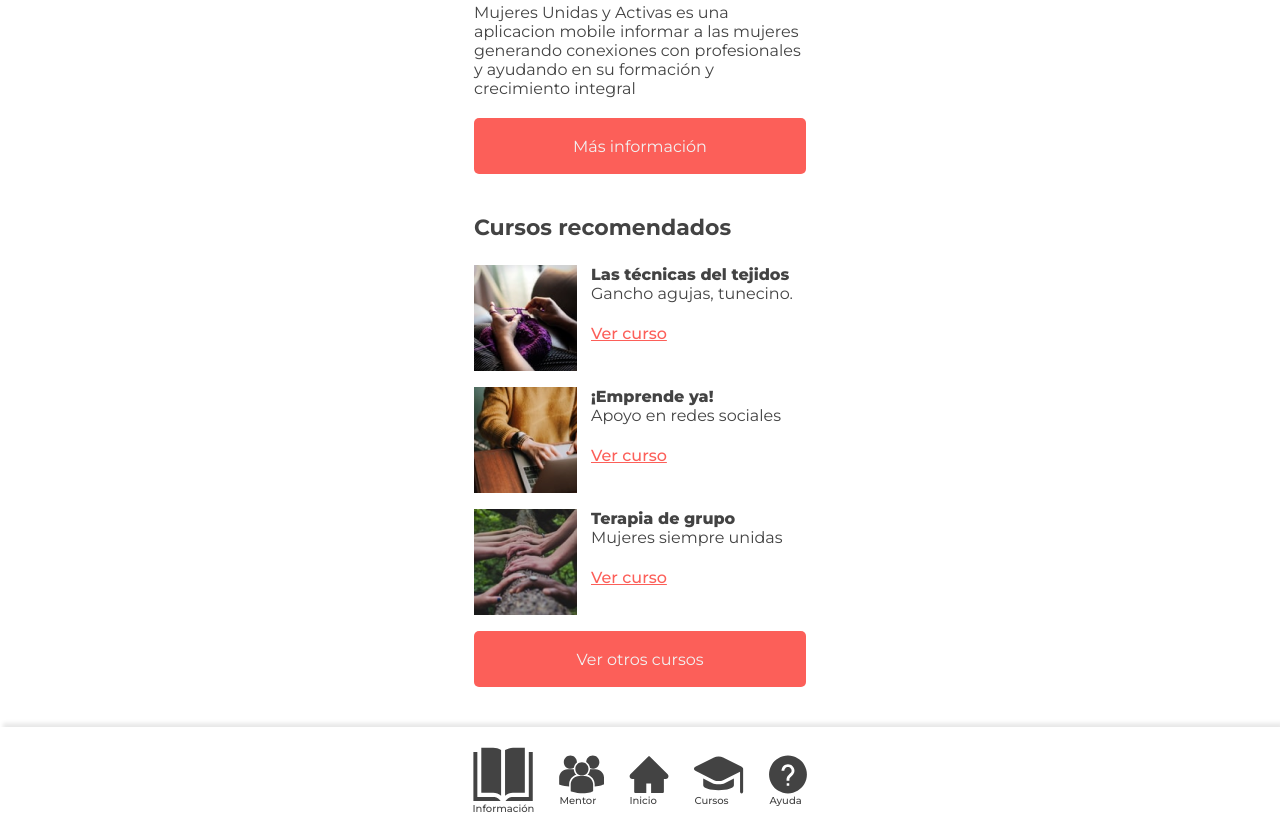
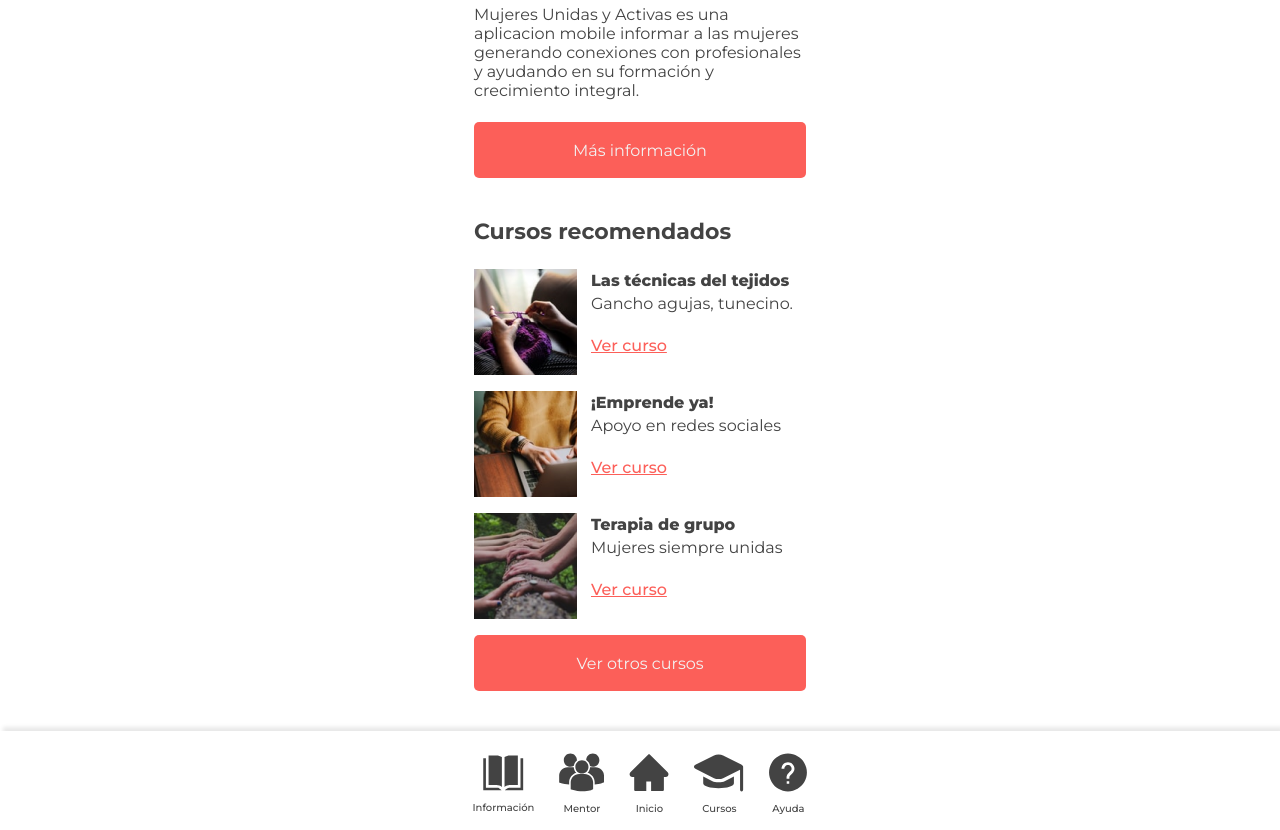
Before and after one commit to Kthcsk/HLD-Nightingale, a website with bundled scripts: page src/index.html in a window 1280 px wide. Shown: the part 348-1178 px from the top of the page. Built offline with nearby package versions, Linux system fonts and the light colour scheme.

Commit message:
fixed home style

```diff
--- a/src/style.css
+++ b/src/style.css
@@ -7,6 +7,10 @@
   font-family: 'Montserrat', sans-serif;
   color: #434343;
   margin: 0;
+}
+
+p {
+  padding: 2px 0;
 }
 
 .container {
@@ -194,6 +198,7 @@
 .text-icon {
   font-weight: 500;
   font-size: 10px;
+  margin-top: 8px;
 }
 
 /* End bottom-menu */
--- a/src/views/components/bottom-menu.js
+++ b/src/views/components/bottom-menu.js
@@ -3,23 +3,23 @@ export const viewBottomMenu = () => {
   const bottomMenuContainer = document.getElementById('bottom-menu-container');
   bottomMenuContainer.innerHTML = `
   <div class="bottom-menu row align-items" id="bottom-menu">
-    <div class="column">
+    <div class="align-items column">
       <img class="icon info" src="../src/assets/info.svg" alt="info">
       <p class="text-icon">Información</p>
     </div>
-    <div class="column">
+    <div class="align-items column">
       <img class="icon mentor" src="../src/assets/mentor.svg" alt="mentor">
       <p class="text-icon">Mentor</p>
     </div>
-    <div class="column">
+    <div class="align-items column">
       <img class="icon home" src="../src/assets/home.svg" alt="home">
       <p class="text-icon">Inicio</p>
     </div>
-    <div class="column">
+    <div class="align-items column">
       <img class="icon courses" src="../src/assets/courses.svg" alt="courses">
       <p class="text-icon">Cursos</p>
     </div>
-    <div class="column">
+    <div class="align-items column">
       <img class="icon question" src="../src/assets/question.svg" alt="question">
       <p class="text-icon">Ayuda</p>
     </div>
--- a/src/views/pages/home.js
+++ b/src/views/pages/home.js
@@ -12,7 +12,7 @@ export const viewHome = () => {
       </div>
       <h1 class="subtitle">¿Qué es muapp?</h1>
       <p class="text-subtitle">Mujeres Unidas y Activas es una aplicacion mobile informar a las mujeres generando
-          conexiones con profesionales y ayudando en su formación y crecimiento integral</p>
+          conexiones con profesionales y ayudando en su formación y crecimiento integral.</p>
       <button class="button-large" id="info-button">Más información</button>
       <div class="recomend-section column">
         <h1 class="subtitle-two">Cursos recomendados</h1>
```
